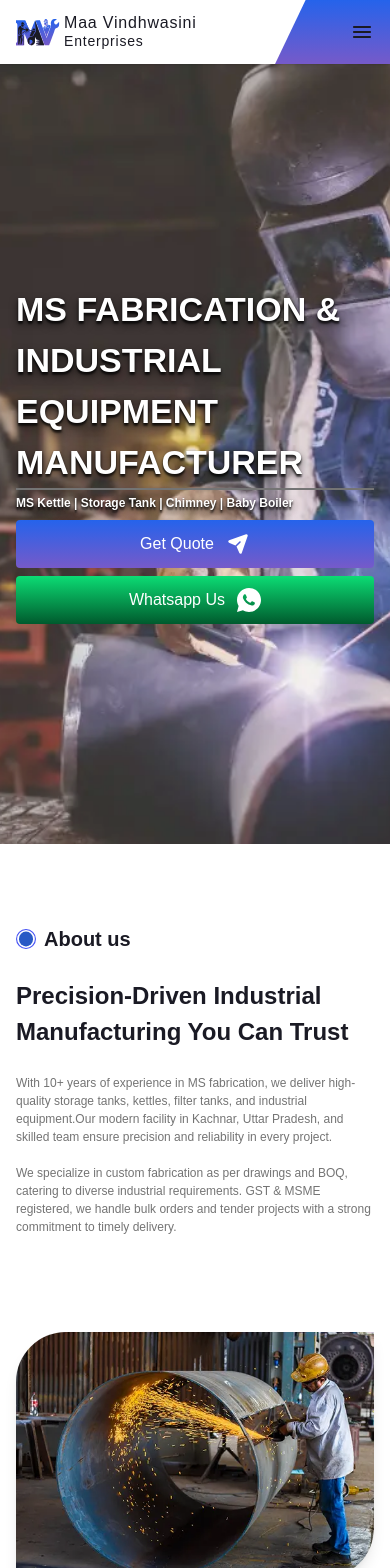
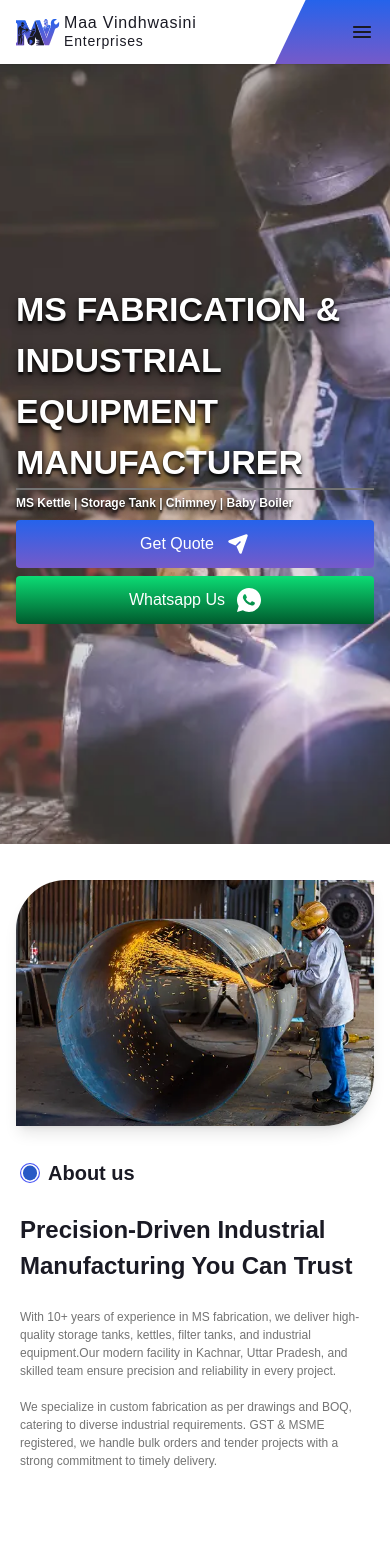
Before and after one commit to aastha-mirai/textile-comp, a React (Vite) app: page / in a window 390 px wide. Shown: the top 1568 px of the page. Built offline with nearby package versions, Linux system fonts and the light colour scheme; a web font is replaced by a local one.

Commit message:
fix padding and gap issue

```diff
--- a/src/components/Button/Button.component.tsx
+++ b/src/components/Button/Button.component.tsx
@@ -72,7 +72,7 @@ const Button: React.FC<ButtonProps> = (props) => {
   const isIconOnly = !text;
 
   /** Dynamically generate class names based on size, loading state and disabled state. */
-  const buttonClasses = `relative inline-flex items-center justify-center gap-3  bg-${bgColor ?? "theme-gradient"} ${textColor ?? "text-white"} ${isIconOnly ? "rounded-full" : radiusClasses[radius ?? "sm"]} ${disabled ? "opacity-50 cursor-not-allowed" : "cursor-pointer"} ${isIconOnly ? iconOnlySizeClasses[size === "sm" || size === "md" ? size : "md"] : sizeClasses[size]} ${isShadow ? "hover:shadow-2xl" : ""}`;
+  const buttonClasses = `relative inline-flex items-center justify-center gap-3  bg-${bgColor ?? "theme-gradient"} text-${textColor ?? "white"} ${isIconOnly ? "rounded-full" : radiusClasses[radius ?? "sm"]} ${disabled ? "opacity-50 cursor-not-allowed" : "cursor-pointer"} ${isIconOnly ? iconOnlySizeClasses[size === "sm" || size === "md" ? size : "md"] : sizeClasses[size]} ${isShadow ? "hover:shadow-2xl" : ""}`;
 
   /** Determine icon size based on button state */
   const iconSize = isIconOnly ? (size === "md" ? 24 : 20) : 24;
--- a/src/containers/About/About.container.tsx
+++ b/src/containers/About/About.container.tsx
@@ -11,12 +11,12 @@ const AboutUs = () => {
   return (
     <section
       aria-label="About Us Section"
-      className="w-full py-20 overflow-hidden"
+      className="w-full pt-9 pb-8 md:py-18 overflow-hidden"
     >
       <div className="mx-auto max-w-7xl">
-        <div className="grid grid-cols-1 lg:grid-cols-2 gap-6 lg:gap-1 lg:pl-4 justify-items-between items-center">
+        <div className="grid grid-cols-1 lg:grid-cols-2 gap-8 lg:gap-1 lg:pl-4 justify-items-between items-center">
           {/* text-section */}
-          <div className="max-w-5xl flex flex-col justify-between gap-6 lg:mx-auto sm:mx-16 mx-4">
+          <div className="max-w-5xl flex flex-col justify-between gap-6 lg:mx-auto sm:mx-16 mx-5 order-2 lg:order-1">
             <div className="flex gap-2 items-center">
               <Icon icon="circleTheme" />
               <Typography
@@ -55,7 +55,7 @@ const AboutUs = () => {
               <Button
                 text="Learn More"
                 iconName="arrowRight"
-                size="md"
+                size="sm"
                 bgColor="primary"
                 isShadow
                 onClick={() => navigate(ROUTES.ABOUT)}
@@ -63,7 +63,7 @@ const AboutUs = () => {
             </div>
           </div>
           {/* img-section */}
-          <div className="flex justify-center max-h-96 mx-4 lg:m-auto">
+          <div className="flex justify-center max-h-96 mx-4 lg:m-auto order-1 lg:order-2">
             <div className="shadow-lg rounded-tl-[50px] rounded-br-[50px] overflow-hidden">
               <img
                 src={mainImage}
```
